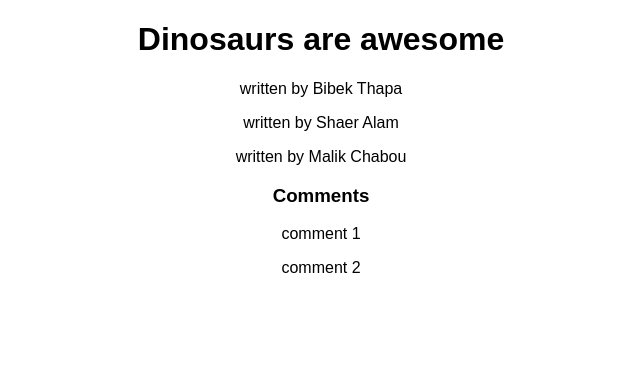
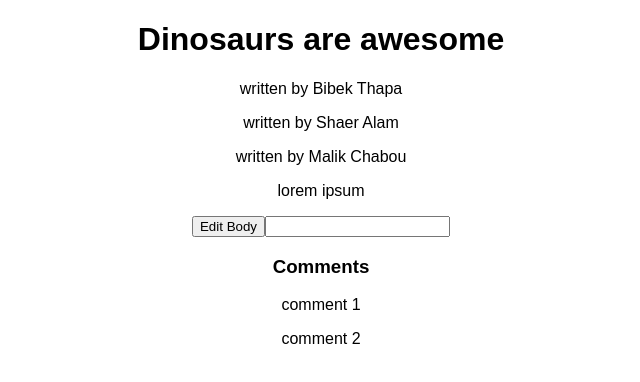
Before and after one commit to beewhoo/first-react-practice, a React (Create React App) app: page / in a window 1280 px wide. Shown: the top 382 px of the page, without its empty margins (319-959 px from the left). Built offline with nearby package versions, Linux system fonts and the light colour scheme.

Commit message:
added constructor to change body button or input

```diff
--- a/src/App.js
+++ b/src/App.js
@@ -4,6 +4,29 @@ import Comment from './Comment.js';
 import Author from './Author.js';
 
 class App extends Component {
+
+  constructor (props) {
+    super()
+    this.state = {
+      body: props.body
+    }
+
+  }
+
+  changeBody (e){
+    let newBody = prompt('what should the new body be?')
+    this.setState({
+      body:newBody
+    })
+  }
+
+  handleFormInput (e){
+    console.log(e);
+    this.setState({
+      body:e.target.value
+    })
+  }
+
   render() {
     let authors = this.props.allAuthors.map( (author,index)=>(
 
@@ -23,7 +46,9 @@ class App extends Component {
     <div>
       <h1>{this.props.title}</h1>
         {authors}
-      <p> {this.props.body}</p>
+      <p> {this.state.body}</p>
+      <button onClick={(e) => this.changeBody(e)}>Edit Body</button>
+      <input type="text" onChange={(e) => this.handleFormInput(e)} />
       <h3> Comments </h3>
       {comments}
 
--- a/src/index.js
+++ b/src/index.js
@@ -24,5 +24,6 @@ comments: [
 ReactDOM.render(<App
   title={post.title}
   allAuthors={post.authors}
+  body={post.body}
   comments={post.comments}/> , document.getElementById('root'));
 registerServiceWorker();
```
